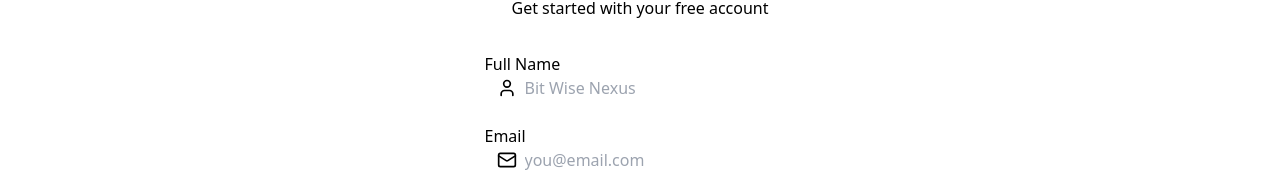
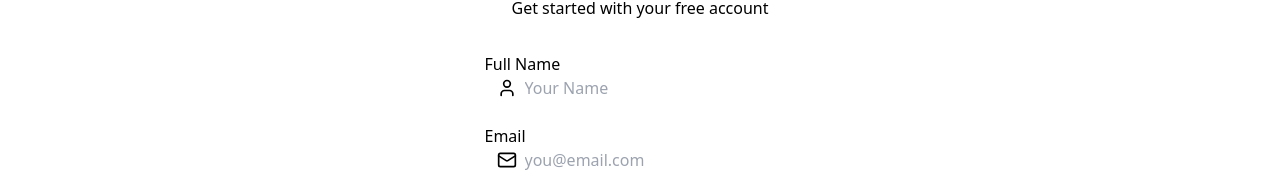
Before and after one commit to BitWiseNexus/Chatie, a React (Vite) app in the folder frontend/: page /signup in a window 1280 px wide. Shown: the part 280-452 px from the top of the page. Built offline with nearby package versions, Linux system fonts and the light colour scheme; no server answers.

Commit message:
updated signup page

```diff
--- a/frontend/src/pages/SignupPage.jsx
+++ b/frontend/src/pages/SignupPage.jsx
@@ -61,7 +61,7 @@ const SignupPage = () => {
                 <input
                   type="text"
                   className="input w-full pl-10 focus:outline-none focus:ring-0 focus:border-base-content/60"
-                  placeholder="Bit Wise Nexus"
+                  placeholder="Your Name"
                   value={formData.name}
                   onChange={(e) => setFormData({ ...formData, name: e.target.value })}
                 />
```
